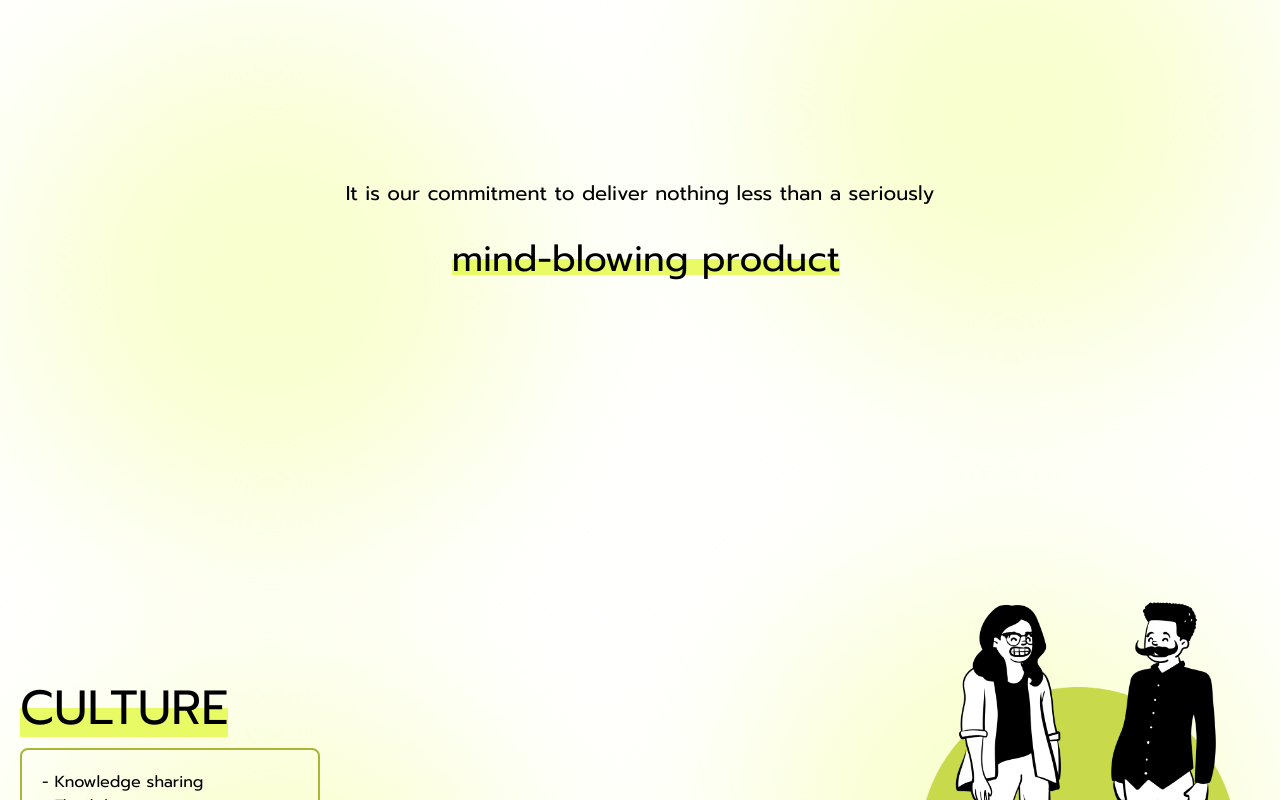
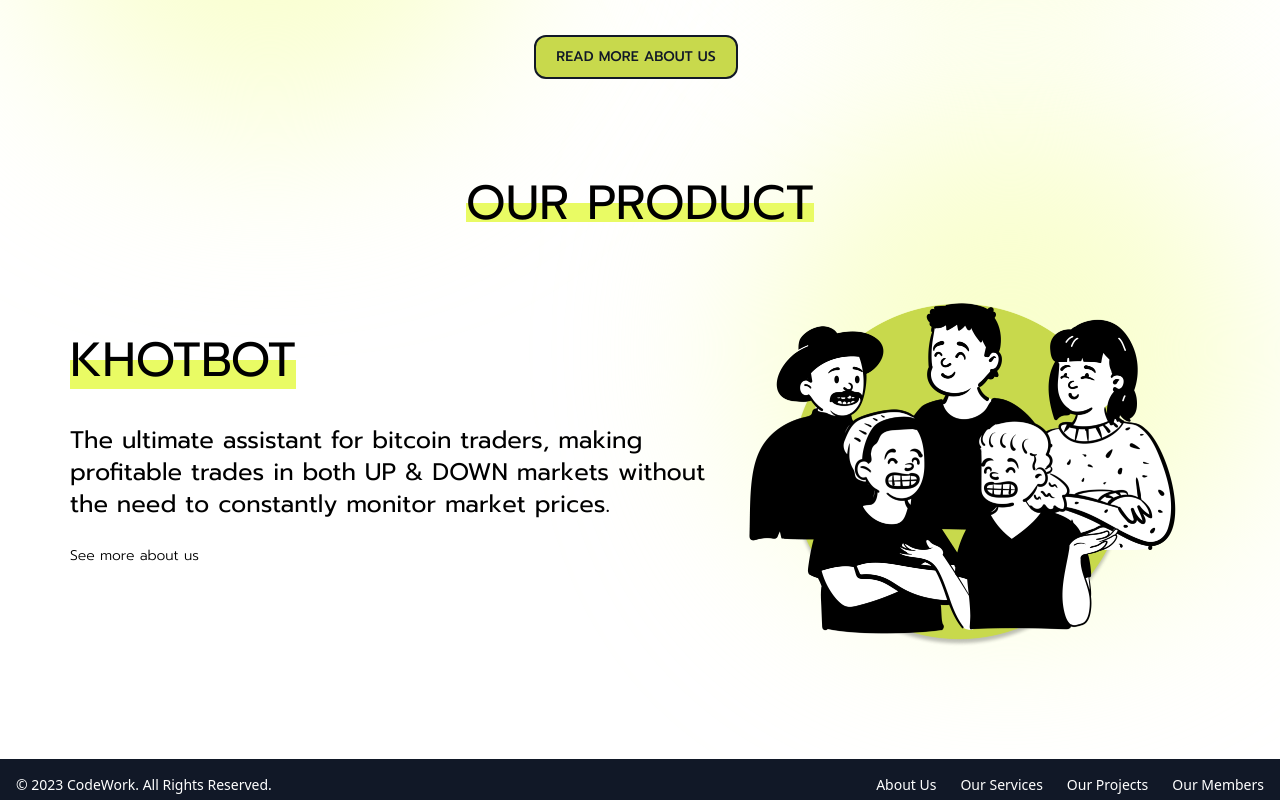
Before and after one commit to The-Alzhemist/codework-landing-page, a Next.js app: page / in a window 1280 px wide. Shown: the part 1680-2480 px from the top of the page. Built offline with nearby package versions, Linux system fonts and the light colour scheme.

Commit message:
update: ourService

```diff
--- a/components/AppLayout/components/link/Hyperlinks.tsx
+++ b/components/AppLayout/components/link/Hyperlinks.tsx
@@ -3,7 +3,7 @@ import React from 'react'
 
 const Hyperlinks = (props:any) => {
   return (
-    <Link href={props.link} className="text-sm font-light hover:border-b-[1px] border-black ml-4">
+    <Link href={props.link} className={` ${props.className} text-sm font-light hover:border-b-[2px] border-black }`}>
         {props.children}
     </Link>
   )
--- a/components/AppLayout/components/typography/paragraph/Paragraph.tsx
+++ b/components/AppLayout/components/typography/paragraph/Paragraph.tsx
@@ -9,7 +9,7 @@ const fontPrompt = Prompt({
 
 const Paragraph = (props:any) => {
   return (
-      <p className={`${fontPrompt.variable} font-prompt ${props.className}`}>
+      <p className={`${fontPrompt.variable} text-2xl font-prompt ${props.className}`}>
             {props.children}
       </p>
   )
--- a/components/Home/AboutUs/AboutUs.tsx
+++ b/components/Home/AboutUs/AboutUs.tsx
@@ -3,6 +3,7 @@ import BackgroundGradientBlur from "../../backgroundGradientBlur/BackgroundGradi
 import { Prompt } from "@next/font/google";
 import Paragraph from "../../AppLayout/components/typography/paragraph/Paragraph";
 import Image from "next/image";
+import { Button } from "../../AppLayout/components/button/button";
 
 const fontPrompt = Prompt({
   weight: ["100", "200", "300", "400", "500", "600", "700"],
@@ -31,7 +32,6 @@ const AboutUs = () => {
           </h2>
 
           <div>
-
             <Image
               src="/simple-but-ambitious-cover.png"
               width={490}
@@ -61,15 +61,19 @@ const AboutUs = () => {
           </Paragraph>
         </div>
 
+        <div className="flex justify-center">
+          <Button>READ MORE ABOUT US</Button>
+        </div>
+
         {/* 4 */}
-        <div className="text-right text-xl flex flex-col items-center z-20 min-h-[500px] justify-center">
+        {/* <div className="text-right text-xl flex flex-col items-center z-20 min-h-[500px] justify-center">
           <p className="max-w-[600px] text-center mb-8">
             It is our commitment to deliver nothing less than a seriously
           </p>
           <div className="font-normal text-4xl bg-line ml-3">
             mind-blowing product
           </div>
-        </div>
+        </div> */}
       </section>
     </>
   );
--- a/components/Home/OurService.tsx
+++ b/components/Home/OurService.tsx
@@ -1,63 +1,54 @@
 import React from "react";
+import Image from "next/image";
+import { Prompt } from "@next/font/google";
+import BackgroundGradientBlur from "../backgroundGradientBlur/BackgroundGradientBlur";
+import Paragraph from "../AppLayout/components/typography/paragraph/Paragraph";
+import Hyperlinks from "../AppLayout/components/link/Hyperlinks";
 
-const dataList = [
-  {
-    id: 1,
-    name: "UX/UI Design",
-    content:
-      "Lorem ipsum dolor sit amet consectetur adipisicingLorem ipsum dolor sit amet",
-  },
-  {
-    id: 2,
-    name: "Project Solution Consulting",
-    content:
-      "Lorem ipsum dolor sit amet consectetur adipisicing Lorem ipsum dolor sit amet",
-  },
-  {
-    id: 3,
-    name: "Web Development",
-    content:
-      "Lorem ipsum dolor sit amet consectetur adipisicing Lorem ipsum dolor sit amet",
-  },
-  {
-    id: 4,
-    name: "Mobile app Development",
-    content:
-      "Lorem ipsum dolor sit amet consectetur adipisicing Lorem ipsum dolor sit amet",
-  },
-  {
-    id: 5,
-    name: "Digital Marketing",
-    content:
-      "Lorem ipsum dolor sit amet consectetur adipisicing Lorem ipsum dolor sit amet",
-  },
-  {
-    id: 6,
-    name: "Digital Transformation Consulting",
-    content:
-      "Lorem ipsum dolor sit amet consectetur adipisicingLorem ipsum dolor sit amet",
-  },
-];
+
+const fontPrompt = Prompt({
+  weight: ["100", "200", "300", "400", "500", "600", "700"],
+  subsets: ["latin"],
+  variable: "--font-prompt",
+});
+
 const OurService = () => {
   return (
-    <section className="max-w-7xl mx-auto py-[30px] md:py-[50px] px-4 ">
-      <h2 className="text-left mb-5 text-3xl md:text-5xl font-extrabold uppercase">
-        Our service
-      </h2>
-      <div className="grid md:grid-cols-3 gap-10">
-        {dataList?.map((item, index) => (
-          <div key={index} className="flex flex-col max-w-[400px] border-[2px] border-slate-900 rounded-md">
-            <img className="rounded-md" src="https://placehold.co/400x150" alt="" />
-            <div className="p-3">
-              <h3 className="font-bold  text-xl border-b-[5px] border-[#C8D94C] inline">{item.name}</h3>
-              <p className="text-sm opacity-70 my-2">
-              {item.content}
-              </p>
-            </div>
-          </div>
-        ))}
+    <section
+    className={`${fontPrompt.variable} font-prompt relative max-w-[1440px] mx-auto py-[30px] md:py-[50px] lg:px-[50px]`}
+  >
+    <BackgroundGradientBlur className="bottom-40 right-0" />
+    {/* 1 */}
+    <h2 className="flex justify-center text-5xl">
+      <span className="font-normal bg-line mb-7">OUR PRODUCT</span>
+    </h2>
+    <div className="flex justify-between items-center mb-10 z-20">
+      <h3 className="text-left mb-5  md:text-5xl">
+        <div className="mb-10"><span className="font-normal bg-line mb-7">KHOTBOT</span></div>
+        <Paragraph className="max-w-[670px]">
+        The ultimate assistant for bitcoin traders, making profitable trades in both UP & DOWN markets without the need to constantly monitor market prices.
+        </Paragraph>
+
+        <Hyperlinks link="/aboutus" >
+              See more about us
+        </Hyperlinks>
+      </h3>
+
+      <div>
+        <Image
+          src="/simple-but-ambitious-cover.png"
+          width={490}
+          height={413}
+          className="max-w-[490px] h-auto"
+          alt="simple but ambitious section cover"
+        />
       </div>
-    </section>
+    </div>
+
+
+
+
+  </section>
   );
 };
 
--- a/src/pages/index.tsx
+++ b/src/pages/index.tsx
@@ -18,11 +18,11 @@ export default function Home() {
       <AppLayout>
         <HeroSection />
         <AboutUs />
-        <TeamCulture/>
+        {/* <TeamCulture/> */}
         <OurService />
-        <OurClient />
+        {/* <OurClient />
         <OurMember />
-        <ContactUs />
+        <ContactUs />  */}
       </AppLayout>
     </>
   );
```
